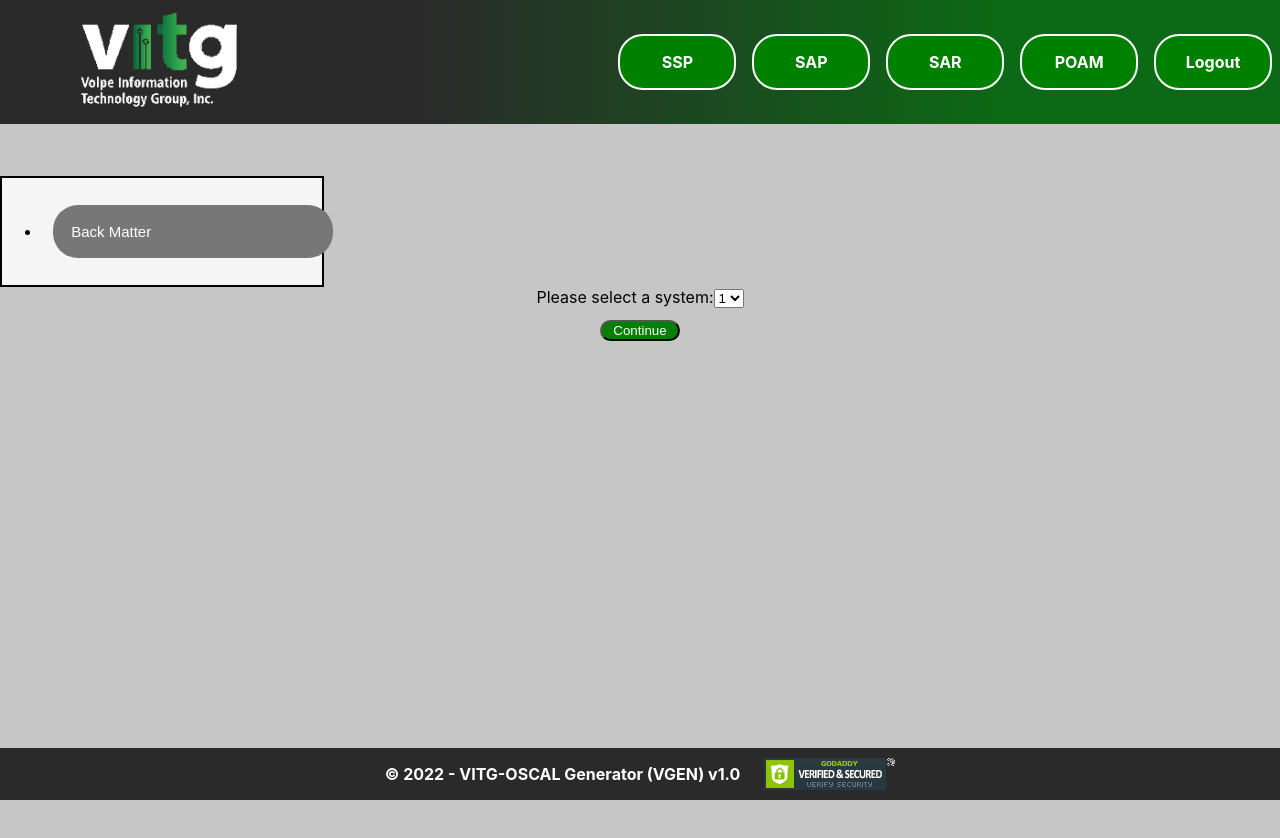
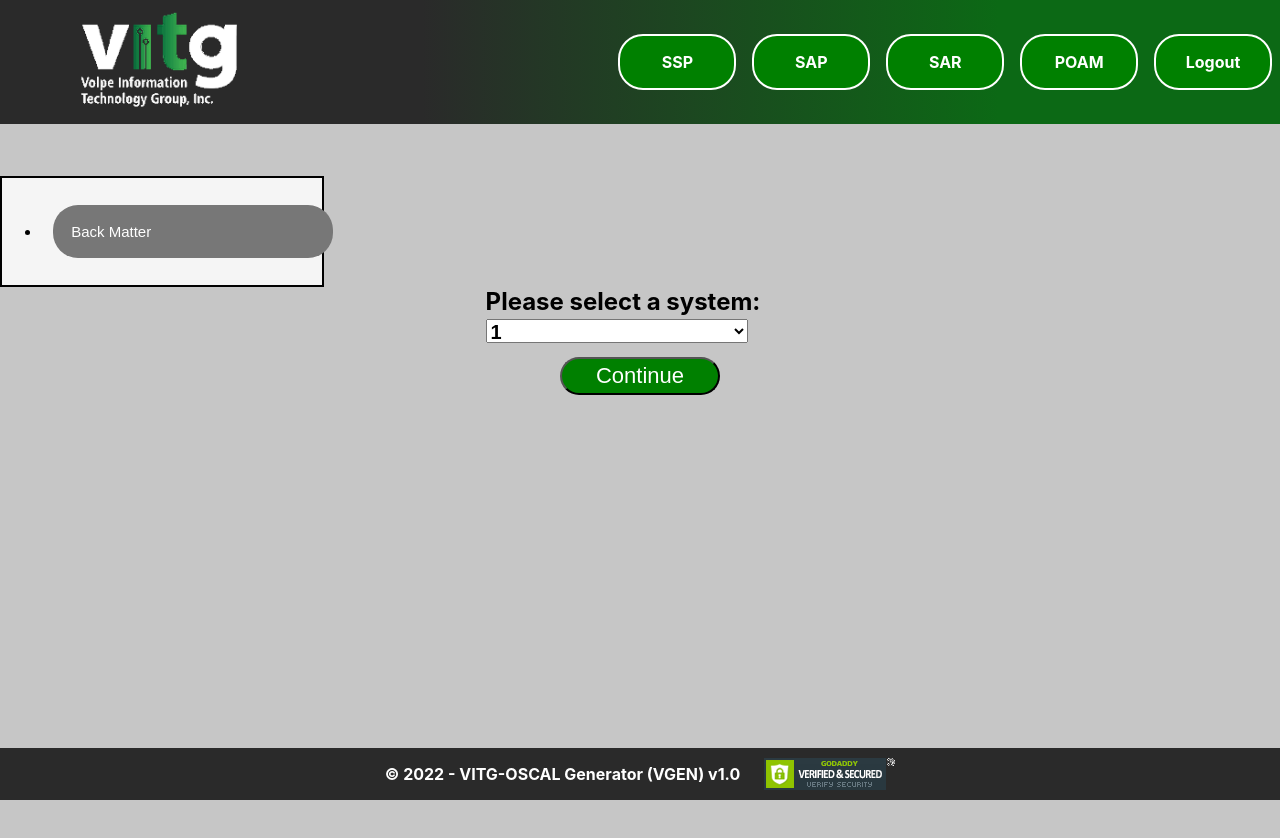
Before and after one commit to ChristianSmith2394/interview, a React (Create React App) app: page / in a window 1280 px wide. Shown: the top 838 px of the page. Built offline with nearby package versions, Linux system fonts and the light colour scheme.

Commit message:
wrapping up for the night, need to complete the sidebar

```diff
--- a/src/Components/Selection.css
+++ b/src/Components/Selection.css
@@ -2,12 +2,23 @@
     display: flex;
     flex-direction: column;
     align-items: center;
+    font-size: 24px;
+    font-weight: bold;
+}
+
+select {
+    font-weight: bold;
+    width: 85%;
+    height: 1.5rem;
+    font-size: 20px;
 }
 
 button {
     color: white;
     background-color: green;
     border-radius: 25px;
-    width: 5rem;
+    width: 10rem;
     margin: .7rem;
+    padding: .25rem;
+    font-size: 22px;
 }
```
